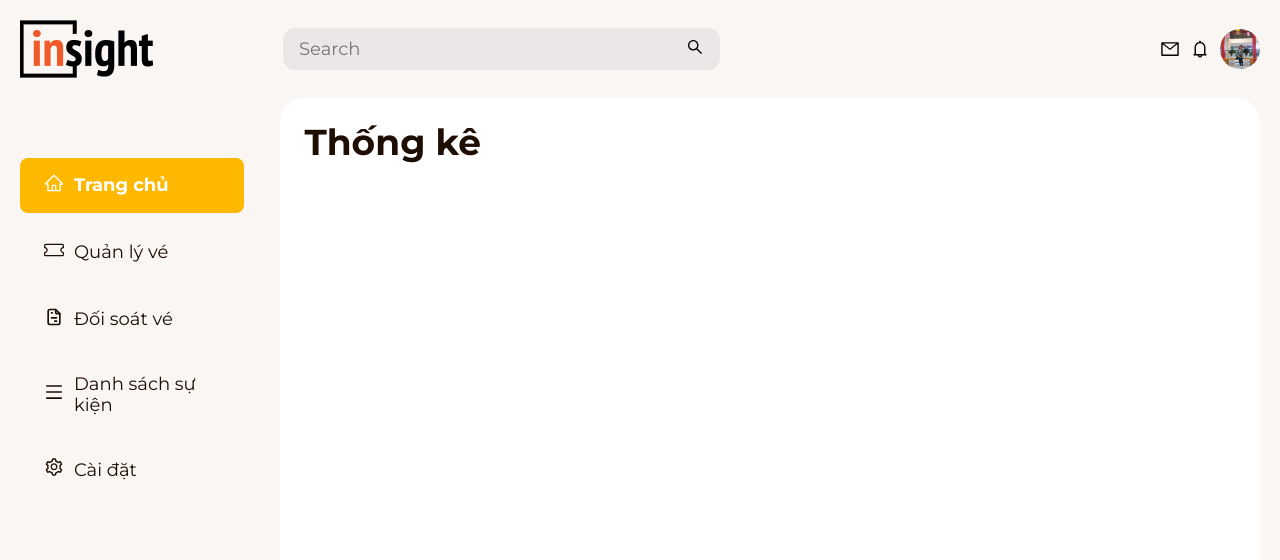
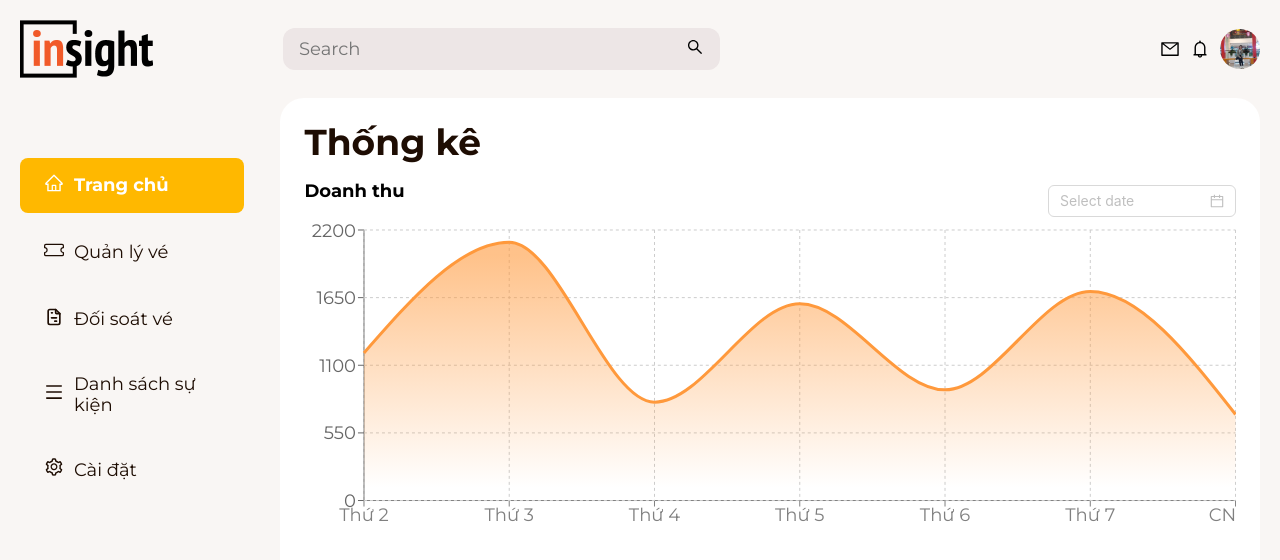
Before and after one commit to Binhbong37/CMSticket, a React (Create React App) app: page / in a window 1280 px wide. Shown: the top 560 px of the page. Built offline with nearby package versions, Linux system fonts and the light colour scheme.

Commit message:
Thêm chart

```diff
--- a/package.json
+++ b/package.json
@@ -17,6 +17,7 @@
     "react-icons": "^4.8.0",
     "react-router-dom": "^6.11.2",
     "react-scripts": "5.0.1",
+    "recharts": "^2.6.2",
     "typescript": "^4.9.5",
     "web-vitals": "^2.1.4"
   },
--- a/public/index.html
+++ b/public/index.html
@@ -24,7 +24,7 @@
       work correctly both with client-side routing and a non-root public URL.
       Learn how to configure a non-root public URL by running `npm run build`.
     -->
-    <title>React App</title>
+        <title>CMS Ticket</title>
     </head>
     <body>
         <noscript>You need to enable JavaScript to run this app.</noscript>
@@ -38,6 +38,5 @@
 
       To begin the development, run `npm start` or `yarn start`.
       To create a production bundle, use `npm run build` or `yarn build`.
-    -->
-  </body>
+    --></body>
 </html>
--- a/src/App.tsx
+++ b/src/App.tsx
@@ -1,4 +1,3 @@
-
 import { BrowserRouter, Route, Routes } from 'react-router-dom';
 import { Home, DoiSoatVe, QuanLyVe, DSgoive } from './pages/dashboard';
 import NavLinks from "./Components/NavLink";
@@ -12,7 +11,6 @@ function App() {
       <Header />
       <div className='dasboard'>
         <div className='leftSide'>
-
           <NavLinks />
         </div>
         <div className='rightSide'>
--- /dev/null
+++ b/src/Components/ChartLine.tsx
@@ -0,0 +1,58 @@
+import React from 'react';
+import {
+  AreaChart,
+  Area,
+  XAxis,
+  YAxis,
+  CartesianGrid,
+  Tooltip,
+  ResponsiveContainer,
+} from "recharts";
+
+const data = [
+  { name: "Thứ 2", Total: 1200 },
+  { name: "Thứ 3", Total: 2100 },
+  { name: "Thứ 4", Total: 800 },
+  { name: "Thứ 5", Total: 1600 },
+  { name: "Thứ 6", Total: 900 },
+  { name: "Thứ 7", Total: 1700 },
+  { name: "CN", Total: 700 },
+];
+
+interface typeProps {
+  aspect: number,
+}
+
+const ChartLine = ({ aspect }: typeProps) => {
+  return (
+    <ResponsiveContainer width="100%" aspect={aspect}>
+      <AreaChart
+        width={700}
+        height={250}
+        data={data}
+        margin={{ top: 10, right: 0, left: 0, bottom: 0 }}
+      >
+        <defs>
+          <linearGradient id="total" x1="0" y1="0" x2="0" y2="1">
+            <stop offset="5%" stopColor="#FF993C" stopOpacity={0.6} />
+            <stop offset="95%" stopColor="#FF993C" stopOpacity={0} />
+          </linearGradient>
+        </defs>
+        <XAxis dataKey="name" stroke="gray" />
+        <YAxis />
+        <CartesianGrid strokeDasharray="3 3" className="chartGrid" />
+        <Tooltip />
+        <Area
+          type="monotone"
+          dataKey="Total"
+          stroke="#FF993C"
+          fillOpacity={1}
+          fill="url(#total)"
+          strokeWidth={3}
+        />
+      </AreaChart>
+    </ResponsiveContainer>
+  );
+};
+
+export default ChartLine;
--- /dev/null
+++ b/src/assets/css/home.css
@@ -0,0 +1,10 @@
+.chart-top {
+    display: flex;
+    justify-content: space-between;
+    align-items: center;
+}
+
+.chart-top .doanhThu {
+    font-size: 1.8rem;
+    font-weight: bold;
+}
--- a/src/pages/dashboard/Home.tsx
+++ b/src/pages/dashboard/Home.tsx
@@ -1,9 +1,19 @@
 import React from 'react'
+import ChartLine from '../../Components/ChartLine';
+import { DatePicker } from 'antd';
+import '../../assets/css/home.css'
 
 const Home = () => {
   return (
     <div>
       <h2 className='title'>Thống kê</h2>
+      <div className='chartline'>
+        <div className='chart-top'>
+          <p className='doanhThu'>Doanh thu</p>
+          <DatePicker />
+        </div>
+        <ChartLine aspect={3 / 1} />
+      </div>
     </div>
   )
 }
```
Also changed, not shown: 1 other file (tests, documents, lock files or other folders). Lines whose indentation alone changed are shown as unchanged.
